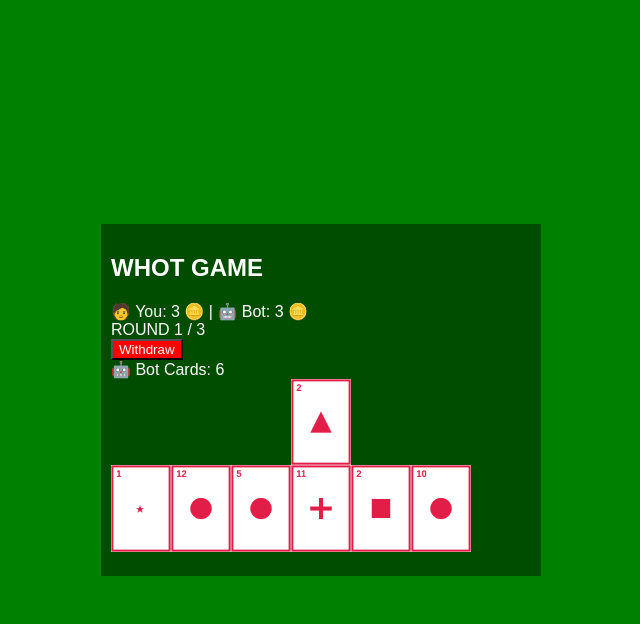
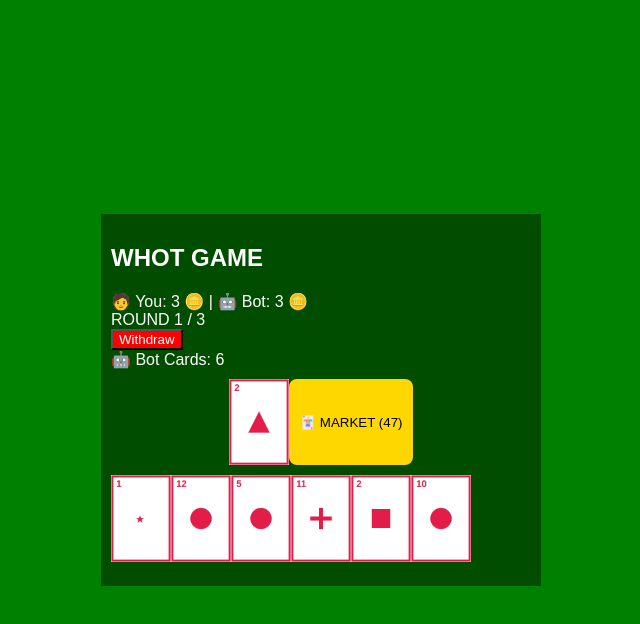
Before and after one commit to annamoyosore/win9ja, a React (Vite) app: page / in a window 1280 px wide. Both pictures are taken after a click on the button "START GAME". Shown: the top 624 px of the page, without its empty margins (319-959 px from the left). Built offline with nearby package versions, Linux system fonts and the light colour scheme.

Commit message:
Update WhotGame.jsx

```diff
--- a/src/WhotGame.jsx
+++ b/src/WhotGame.jsx
@@ -3,7 +3,7 @@ import { useEffect, useRef, useState } from "react";
 const SHAPES = ["circle", "triangle", "square", "star", "cross"];
 
 /* =========================================================
-   🔊 SOUND ENGINE (FIXED STABLE)
+   🔊 SOUND ENGINE (STABLE FIX)
 ========================================================= */
 function playSound(type) {
   try {
@@ -108,6 +108,7 @@ export default function WhotGame() {
 
   const [game, setGame] = useState(null);
   const [log, setLog] = useState([]);
+  const [alerts, setAlerts] = useState([]);
   const [winner, setWinner] = useState(null);
 
   const [coins, setCoins] = useState({ player: 3, bot: 3 });
@@ -118,25 +119,30 @@ export default function WhotGame() {
   const [turn, setTurn] = useState("player");
 
   const gameRef = useRef(null);
-  const turnRef = useRef("player");
+  const turnRef = useRef("player"); // ✅ FIX ADDED
 
   useEffect(() => {
     gameRef.current = game;
   }, [game]);
 
   useEffect(() => {
-    turnRef.current = turn;
+    turnRef.current = turn; // ✅ FIX ADDED
   }, [turn]);
 
   /* =========================================================
-     LOG
+     LOG SYSTEM
   ========================================================= */
   function addLog(msg, who = "player") {
     setLog(p => [...p, `${who === "bot" ? "🤖" : "🧑"} ${msg}`].slice(-15));
   }
 
+  function pushAlert(msg) {
+    setAlerts(p => [...p.slice(-3), msg]);
+    setTimeout(() => setAlerts(p => p.slice(1)), 2500);
+  }
+
   /* =========================================================
-     ROUND SYSTEM
+     ROUND ENGINE (UNCHANGED)
   ========================================================= */
   function nextRound(who) {
     if (round < maxRounds) {
@@ -159,26 +165,77 @@ export default function WhotGame() {
       return;
     }
 
-    setWinner(who === "player" ? "YOU WIN 🏆" : "BOT WINS 🤖🏆");
+    setWinner(who === "player" ? "YOU WIN MATCH 🏆" : "BOT WINS 🤖🏆");
   }
 
   /* =========================================================
-     WIN
+     WIN SYSTEM (UNCHANGED)
   ========================================================= */
   function handleWin(who) {
     setCoins(p => {
       if (who === "player") {
         return { player: p.player + 3, bot: p.bot - 3 };
+      } else {
+        return { player: p.player - 3, bot: p.bot + 3 };
       }
-      return { player: p.player - 3, bot: p.bot + 3 };
     });
 
+    nextRound(who);
     playSound("alert");
-    nextRound(who);
   }
 
   /* =========================================================
-     GAME INIT
+     WITHDRAW (UNCHANGED)
+  ========================================================= */
+  function withdrawGame() {
+    const ok = window.confirm("Withdraw? You lose 1 coin");
+    if (!ok) return;
+
+    setCoins(p => ({
+      player: p.player - 1,
+      bot: p.bot + 1
+    }));
+
+    setWinner("WITHDRAWN ❌");
+    setGame(null);
+    setRound(1);
+  }
+
+  /* =========================================================
+     RULES (UNCHANGED)
+  ========================================================= */
+  function applyRules(card, copy, isPlayer) {
+    const opponent = isPlayer ? 1 : 0;
+
+    if (card.number === 1) {
+      pushAlert("🟡 HOLD ON");
+      addLog("Hold On", isPlayer ? "player" : "bot");
+    }
+
+    if (card.number === 2) {
+      copy.players[opponent].hand.push(copy.deck.pop());
+      copy.players[opponent].hand.push(copy.deck.pop());
+      pushAlert("🔴 PICK 2");
+      addLog("Pick 2", isPlayer ? "player" : "bot");
+    }
+
+    if (card.number === 8) {
+      copy.skipNext = opponent;
+      pushAlert("🔵 SUSPENSION");
+      addLog("Suspension", isPlayer ? "player" : "bot");
+    }
+
+    if (card.number === 14) {
+      copy.players.forEach((p, i) => {
+        if (i !== opponent) p.hand.push(copy.deck.pop());
+      });
+      pushAlert("🟢 GENERAL MARKET");
+      addLog("General Market", isPlayer ? "player" : "bot");
+    }
+  }
+
+  /* =========================================================
+     INIT GAME (UNCHANGED)
   ========================================================= */
   function createGame() {
     const deck = createDeck();
@@ -189,20 +246,23 @@ export default function WhotGame() {
         { hand: deck.splice(0, 6) }
       ],
       deck,
-      discard: [deck.pop()]
+      discard: [deck.pop()],
+      skipNext: null
     });
 
+    setLog([]);
+    setWinner(null);
+    setTurn("player");
     setRound(1);
-    setWinner(null);
-    setLog([]);
-    setTurn("player");
     turnRef.current = "player";
   }
 
-  const top = game?.discard?.at(-1);
+  const top = game?.discard?.length
+    ? game.discard[game.discard.length - 1]
+    : null;
 
   /* =========================================================
-     PLAYER MOVE
+     PLAYER MOVE (FIXED TURN SYNC ONLY)
   ========================================================= */
   function playCard(i) {
     const g = gameRef.current;
@@ -213,13 +273,16 @@ export default function WhotGame() {
     const copy = JSON.parse(JSON.stringify(g));
     const card = copy.players[0].hand[i];
 
-    if (!isValidMove(card, top)) return;
+    if (!isValidMove(card, top)) {
+      pushAlert("❌ Invalid move");
+      return;
+    }
 
     copy.players[0].hand.splice(i, 1);
     copy.discard.push(card);
 
     addLog(`Played ${card.number}`, "player");
-    playSound("play");
+    applyRules(card, copy, true);
 
     if (copy.players[0].hand.length === 0) {
       handleWin("player");
@@ -229,13 +292,13 @@ export default function WhotGame() {
     setGame(copy);
 
     setTurn("bot");
-    turnRef.current = "bot";
+    turnRef.current = "bot"; // ✅ FIX
 
-    setTimeout(botPlay, 700);
+    setTimeout(botPlay, 800);
   }
 
   /* =========================================================
-     MARKET
+     MARKET (FIXED TURN SYNC ONLY)
   ========================================================= */
   function drawMarket() {
     const g = gameRef.current;
@@ -253,13 +316,13 @@ export default function WhotGame() {
     setGame(copy);
 
     setTurn("bot");
-    turnRef.current = "bot";
+    turnRef.current = "bot"; // ✅ FIX
 
-    setTimeout(botPlay, 700);
+    setTimeout(botPlay, 800);
   }
 
   /* =========================================================
-     BOT FIXED (NO MORE SKIP BUG)
+     BOT (FIXED TURN SYNC ONLY)
   ========================================================= */
   function botPlay() {
     const g = gameRef.current;
@@ -270,9 +333,10 @@ export default function WhotGame() {
     const copy = JSON.parse(JSON.stringify(g));
     const bot = copy.players[1];
 
-    const move = bot.hand.findIndex(c =>
-      !top || c.number === top.number || c.shape === top.shape
-    );
+    const move = bot.hand.findIndex(c => {
+      if (!top) return true;
+      return c.number === top.number || c.shape === top.shape;
+    });
 
     if (move === -1) {
       bot.hand.push(copy.deck.pop());
@@ -281,7 +345,7 @@ export default function WhotGame() {
       setGame(copy);
 
       setTurn("player");
-      turnRef.current = "player";
+      turnRef.current = "player"; // ✅ FIX
       return;
     }
 
@@ -289,7 +353,7 @@ export default function WhotGame() {
     copy.discard.push(card);
 
     addLog(`Played ${card.number}`, "bot");
-    playSound("play");
+    applyRules(card, copy, false);
 
     if (bot.hand.length === 0) {
       handleWin("bot");
@@ -299,11 +363,11 @@ export default function WhotGame() {
     setGame(copy);
 
     setTurn("player");
-    turnRef.current = "player";
+    turnRef.current = "player"; // ✅ FIX
   }
 
   /* =========================================================
-     UI
+     UI (UNCHANGED)
   ========================================================= */
   if (!game) {
     return (
@@ -327,14 +391,17 @@ export default function WhotGame() {
 
         <div>ROUND {round} / {maxRounds}</div>
 
-        <button onClick={() => setGame(null)} style={{ background: "red", color: "#fff" }}>
+        <button onClick={withdrawGame} style={{ background: "red", color: "#fff" }}>
           Withdraw
         </button>
 
         <div>🤖 Bot Cards: {game.players[1].hand.length}</div>
 
-        <div style={{ display: "flex", justifyContent: "center" }}>
+        <div style={styles.center}>
           {top && <img src={drawCard(top)} style={{ width: 60 }} />}
+          <button onClick={drawMarket} style={styles.marketBtn}>
+            🃏 MARKET ({game.deck.length})
+          </button>
         </div>
 
         <div>
@@ -348,7 +415,7 @@ export default function WhotGame() {
           ))}
         </div>
 
-        <div style={{ fontSize: 12, marginTop: 10 }}>
+        <div style={styles.history}>
           {log.map((l, i) => <div key={i}>• {l}</div>)}
         </div>
 
@@ -358,26 +425,13 @@ export default function WhotGame() {
 }
 
 /* =========================================================
-   🎨 STYLES
+   🎨 STYLES (UNCHANGED)
 ========================================================= */
 const styles = {
-  bg: {
-    minHeight: "100vh",
-    background: "green",
-    display: "flex",
-    justifyContent: "center",
-    alignItems: "center"
-  },
-  box: {
-    width: 420,
-    padding: 10,
-    background: "#00000066",
-    color: "#fff"
-  },
-  startBtn: {
-    padding: 15,
-    background: "green",
-    color: "#fff",
-    borderRadius: 10
-  }
+  bg: { minHeight: "100vh", background: "green", display: "flex", justifyContent: "center", alignItems: "center" },
+  box: { width: 420, padding: 10, background: "#00000066", color: "#fff" },
+  center: { display: "flex", justifyContent: "center", margin: "10px 0" },
+  history: { fontSize: 12, marginTop: 10 },
+  startBtn: { padding: 15, background: "green", color: "#fff", borderRadius: 10 },
+  marketBtn: { background: "gold", border: "none", padding: 10, borderRadius: 8 }
 };
```
